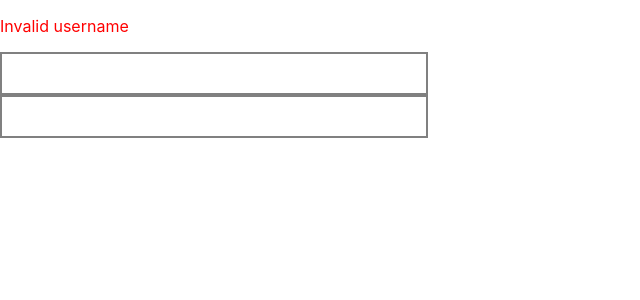
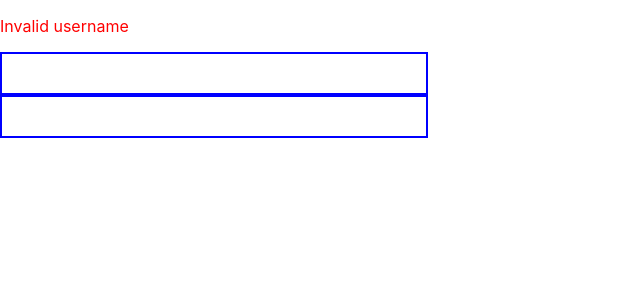
Before and after one commit to BrendanCannell/react-review, a React (Create React App) app: page / in a window 1280 px wide. Shown: the top 300 px of the page, without its empty margins (0-640 px from the left). Built offline with nearby package versions, Linux system fonts and the light colour scheme.

Commit message:
WIP form concept

```diff
--- a/src/App.css
+++ b/src/App.css
@@ -3,6 +3,15 @@
 input {
   display: block;
   font-size: 2em;
+  border: none;
+}
+
+input:not(.focused) {
+  border: 2px solid blue
+}
+
+input.focused {
+  border: 2px solid black
 }
 
 .error {
--- a/src/App.js
+++ b/src/App.js
@@ -1,9 +1,11 @@
 import React, {useState} from 'react';
 import './App.css';
 
+console.log(React.createElement('div', ))
+
 function Input(props) {
   let {type, value, saveValue} = props
-  let label = "input " + type
+  let label = "Input " + type
   console.log("render: " + label)
   let [isFocused, setIsFocused] = useState(false)
   let onFocus = () => {
@@ -18,11 +20,9 @@ function Input(props) {
     console.log(`onChange: ${label} ${event.target.value}`)
     saveValue(event.target.value)
   }
-  let style = {
-    border: `2px solid ${isFocused ? 'black' : 'gray'}`
-  }
+  let className = isFocused ? 'focused' : ''
   return (
-    <input {...{style, type, value, onFocus, onBlur, onChange}} />
+    <input {...{className, type, value, onFocus, onBlur, onChange}} />
   )
 }
 
@@ -36,7 +36,10 @@ function SignupForm() {
     : false
   return (
     <form>
-      {invalidMessage && <p className="error">{invalidMessage}</p>}
+      {
+        invalidMessage
+        && <p className="error">{invalidMessage}</p>
+      }
       <Input type="text"     value={username} saveValue={setUsername} />
       <Input type="password" value={password} saveValue={setPassword} />
     </form>
```
